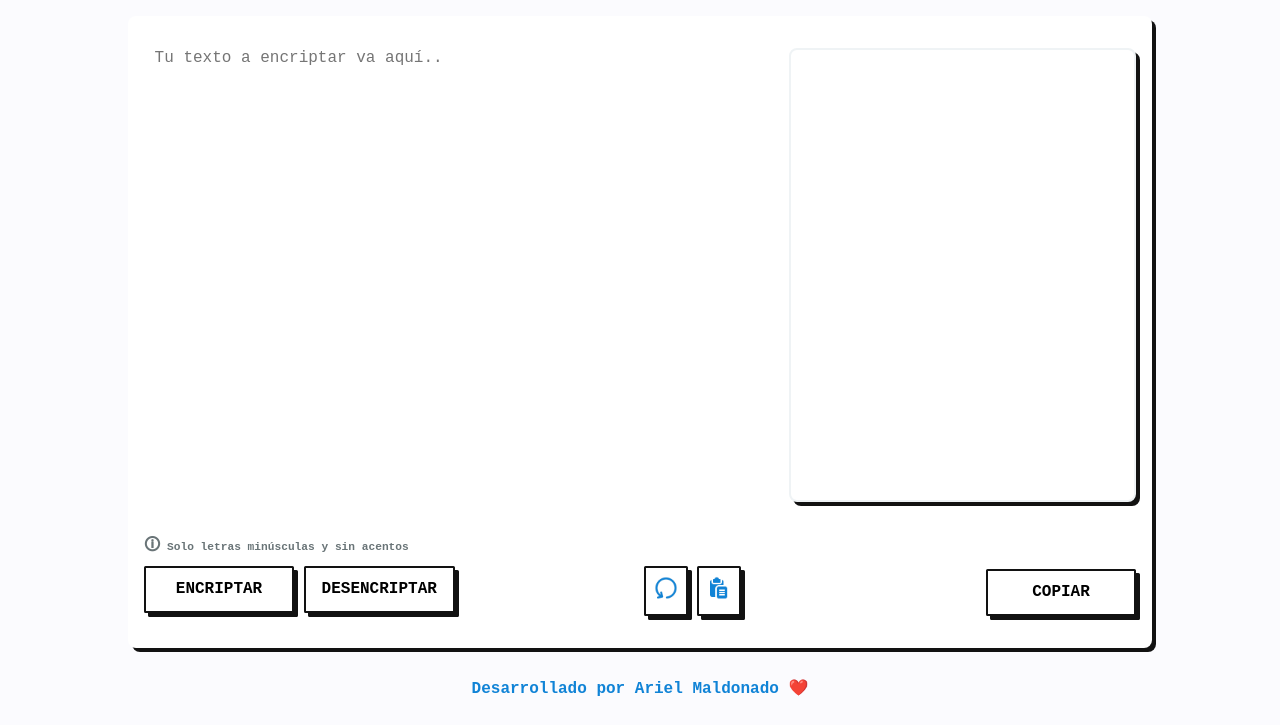
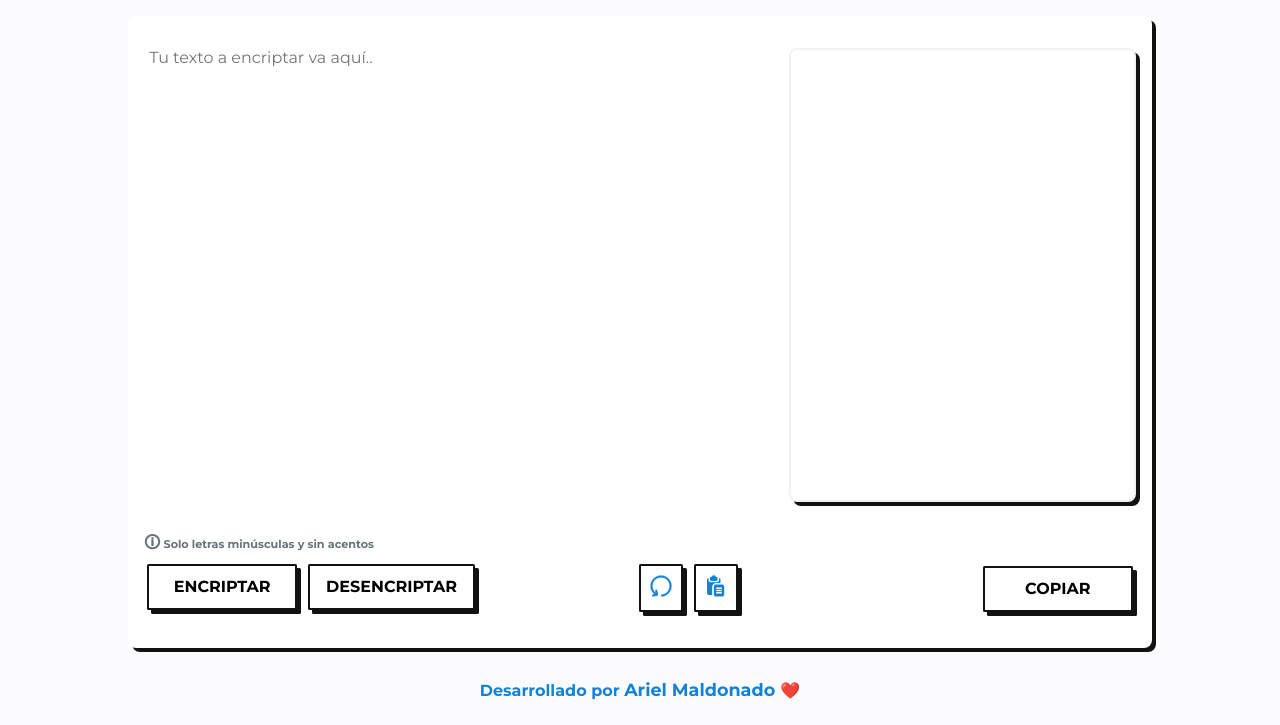
Before and after one commit to ariel2319/encriptador-alura, a plain HTML site: page index.html in a window 1280 px wide. Shown: the part 96-821 px from the top of the page. Drawn offline with Linux system fonts and the light colour scheme.

Commit message:
finalizando detalles de css

```diff
--- a/css/style.css
+++ b/css/style.css
@@ -1,3 +1,5 @@
+@import url('https://fonts.googleapis.com/css2?family=Montserrat:ital,wght@0,100..900;1,100..900&display=swap');
+
 :root {
   --main-color: #1083d6;
   --title-color: #2A3B47;
@@ -21,7 +23,7 @@ body.dark-theme {
 }
 
 body {
-  font-family: 'Courier New', Courier, monospace, Times, serif;
+  font-family: "Montserrat", sans-serif;
   font-weight: 700;
   min-height: 100vh;
 
@@ -40,6 +42,14 @@ h1 {
   text-align: center;
   padding: 1rem;
   text-transform: uppercase;
+}
+
+a {
+  text-decoration: none;
+  color: inherit;
+  font-size: 1.1rem;
+  font-weight: bold;
+
 }
 
 .title button {
@@ -91,6 +101,10 @@ label {
   justify-content: space-between;
 }
 
+.funciones{
+  gap: 5rem;
+}
+
 span {
   font-size: medium;
 }
@@ -137,6 +151,7 @@ footer {
 }
 
 .retro {
+  margin: 0.2rem;
   font-weight: bold;
   text-transform: uppercase;
   filter: drop-shadow(4px 4px var(--shadow-color));
@@ -185,7 +200,7 @@ footer {
 
   .ingreso {
     width: 100%;
-    height: 65vh;
+    height: 50vh;
   }
 
   .ingreso textarea {
--- a/index.html
+++ b/index.html
@@ -6,6 +6,8 @@
   <meta name="viewport" content="width=device-width, initial-scale=1.0">
   <link rel="stylesheet" href="css/style.css">
   <link rel="stylesheet" href="css/normalize.css">
+
+
   <title>Encriptador-Desencriptador</title>
 </head>
 
@@ -24,11 +26,12 @@
       <label for=""> <span>🛈</span> Solo letras minúsculas y sin acentos </label>
 
       <div class="buttonPrim">
+
         <div class="funciones">
+          <button style="min-width: 150px" class="retro" onclick="encriptar()"> Encriptar </button>
+          <button style="min-width: 150px" class="retro" onclick="desencriptar()"> Desencriptar </button>
+        </div>
 
-          <button style="min-width: 150px" class="retro" onclick="encriptar()">Encriptar</button>
-          <button style="min-width: 150px" class="retro" onclick="desencriptar()">Desencriptar</button>
-        </div>
         <div class="extraFunction">
 
           <button class="retro btnImg" onclick="limpiar()" title="Reset Encriptador">
@@ -54,7 +57,7 @@
 
   </div>
   <footer>
-    Desarrollado por Ariel Maldonado ❤️
+    Desarrollado por <a href="">Ariel Maldonado </a> ❤️
   </footer>
 
   <script src="js/script.js"></script>
```
